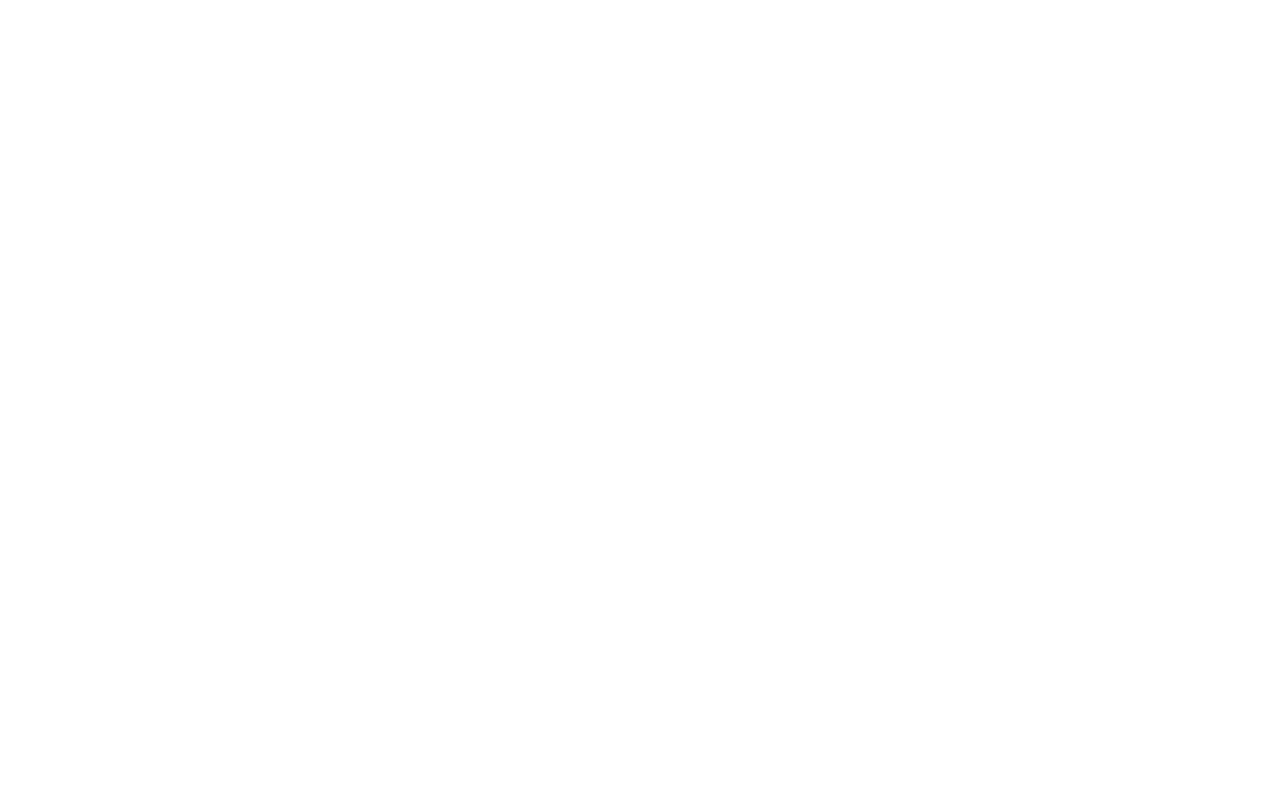
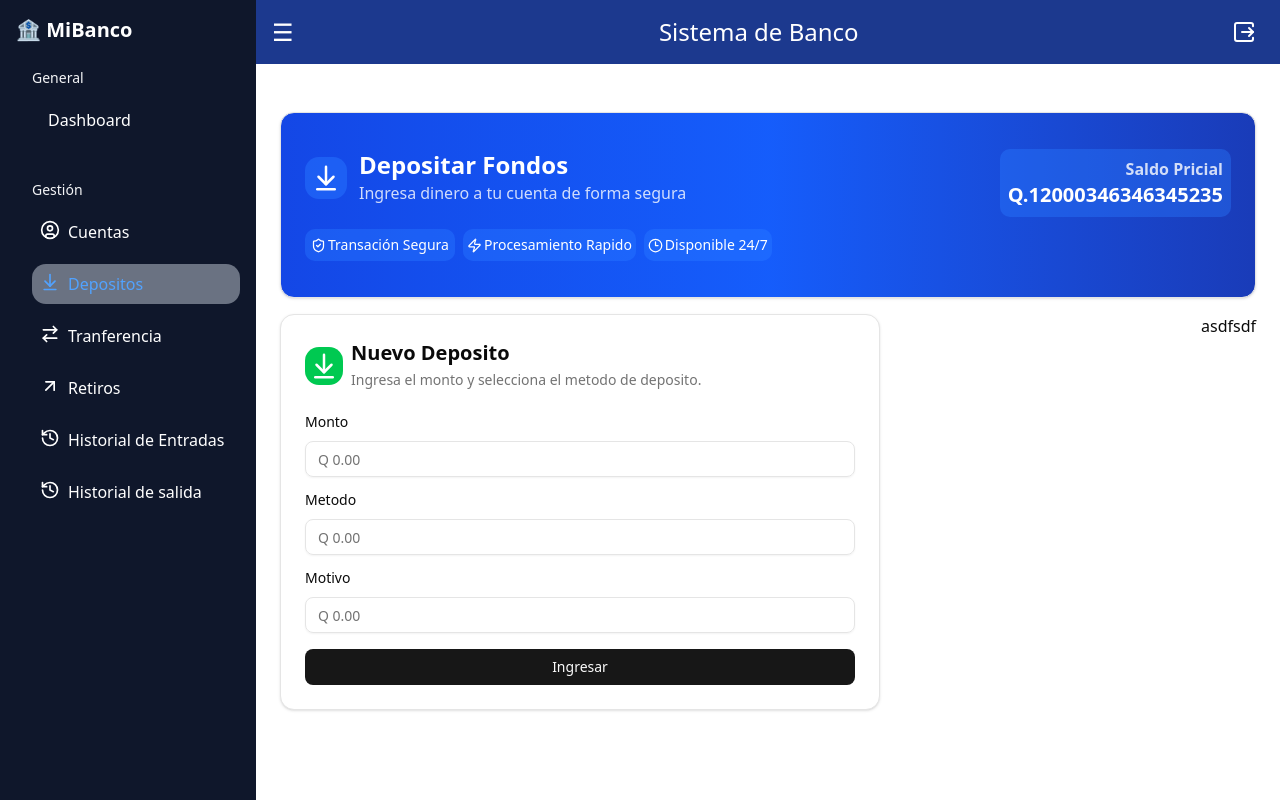
Before and after one commit to SantiagoQuiej/Sistema-de-Bancos, a React (Vite) app: page /deposito in a window 1280 px wide. Before the commit this address had no page. Built offline with nearby package versions, Linux system fonts and the light colour scheme; sample sign-in values are in the browser's storage.

Commit message:
Rutas nuevas

```diff
--- a/src/App.tsx
+++ b/src/App.tsx
@@ -3,6 +3,7 @@
 import DashBoard from "./pages/DashBoard";
 import MainLayout from "./components/MainLayout";
 import PrivateRoute from "./components/PrivateRoute";
+import DepositoPage from "./pages/DepositoPage";
 
 function App() {
   return (
@@ -12,6 +13,8 @@
         <Route element={<PrivateRoute />}>
           <Route element={<MainLayout />}>
             <Route path="/dashboard" element={<DashBoard />} />
+            <Route path="/deposito" element={<DepositoPage />} />
+            <Route path="/*" element={<h1>404 Page not Found</h1>} />
           </Route>
         </Route>
       </Routes>
--- /dev/null
+++ b/src/Validation/validacionDeposito.ts
@@ -0,0 +1,7 @@
+import { z } from "zod";
+
+export const validacionDeposito = z.object({
+  amount: z.string({ message: "Correo invalido" }),
+  method: z.string({ message: "sdfa" }),
+  reason: z.string({ message: "sdfa" }),
+});
--- a/src/components/ContentSidebard.tsx
+++ b/src/components/ContentSidebard.tsx
@@ -52,7 +52,7 @@
           className={({ isActive }) =>
             isActive
               ? "flex p-2 rounded-xl bg-gray-500 dark:bg-white/10 text-blue-400 dark:text-slate-500"
-              : "flex p-2 hover:bg-gray-100 rounded-xl transition ease-in dark:hover:bg-white/10"
+              : "flex p-2 hover:bg-gray-400 rounded-xl transition ease-in dark:hover:bg-white/10"
           }
         >
           <span className="ml-2">Dashboard</span>
@@ -68,7 +68,7 @@
               to={item.ruta}
               className={({ isActive }) =>
                 isActive
-                  ? "flex p-2 rounded-xl bg-gray-100 dark:bg-white/10 text-blue-700 dark:text-slate-500"
+                  ? "flex p-2 rounded-xl bg-gray-500 dark:bg-white/10 text-blue-400 dark:text-slate-500"
                   : "flex p-2 hover:bg-gray-400 rounded-xl transition ease-in dark:hover:bg-white/10"
               }
             >
--- /dev/null
+++ b/src/components/FormDeposite.tsx
@@ -0,0 +1,166 @@
+import { ArrowDownToLine, Clock3, ShieldCheck, Zap } from "lucide-react";
+import { Card, CardContent, CardHeader, CardTitle } from "./ui/card";
+import type { RootState } from "@/app/store";
+import { useSelector } from "react-redux";
+import { Button } from "./ui/button";
+import {
+  Form,
+  FormControl,
+  FormField,
+  FormItem,
+  FormLabel,
+  FormMessage,
+} from "./ui/form";
+import { Input } from "./ui/input";
+import { useForm } from "react-hook-form";
+import { zodResolver } from "@hookform/resolvers/zod";
+import type z from "zod";
+import { validacionDeposito } from "@/Validation/validacionDeposito";
+import { cn } from "@/lib/utils";
+// import type { validationLogin } from "@/Validation/validationLogin";
+
+const FormDeposite = () => {
+  const info = useSelector((state: RootState) => state.dashboardSlice.data);
+  const form = useForm<z.infer<typeof validacionDeposito>>({
+    resolver: zodResolver(validacionDeposito),
+    defaultValues: {
+      amount: "",
+      method: "",
+      reason: "",
+    },
+  });
+
+  const sendData = (date: z.infer<typeof validacionDeposito>) => {
+    console.log(date);
+  };
+  return (
+    <>
+      <div className="w-full h-fit">
+        <Card className="py-4 text-white mt-4 mb-4 border w-full bg-linear-to-r from-blue-700 via-blue-600 to-blue-800">
+          <CardContent className="flex justify-between gap-3 flex-wrap mt-5 mb-5">
+            <div className="flex flex-col">
+              <div className="flex gap-3">
+                <div className="rounded-xl  bg-blue-500/40 h-fit mt-2 p-1.5">
+                  <ArrowDownToLine size={30} />
+                </div>
+                <div>
+                  <h1 className="text-white font-bold text-2xl">
+                    Depositar Fondos
+                  </h1>
+                  <h1 className="text-white/80 font-medium">
+                    Ingresa dinero a tu cuenta de forma segura
+                  </h1>
+                </div>
+              </div>
+              <div className="flex gap-2 text-sm mt-6 flex-wrap">
+                <span className="bg-blue-500/35 rounded-lg font-medium p-1.5 flex gap-0.5 items-center">
+                  <ShieldCheck size={15} />
+                  Transación Segura
+                </span>
+                <span className="bg-blue-500/35 rounded-lg font-medium p-1 flex gap-0.5 items-center">
+                  <Zap size={15} />
+                  Procesamiento Rapido
+                </span>
+                <span className="rounded-lg bg-blue-500/35 font-medium p-1 flex gap-0.5 items-center">
+                  <Clock3 size={15} />
+                  Disponible 24/7
+                </span>
+              </div>
+            </div>
+            <div className=" flex flex-col items-end h-fit p-2 bg-blue-500/35 rounded-lg">
+              <span className="font-bold text-white/80">Saldo Pricial</span>
+              <h1 className="text-xl font-bold">
+                Q.{info.balance}346346345235
+              </h1>
+            </div>
+          </CardContent>
+        </Card>
+        <div className="flex justify-between flex-wrap">
+          <div className={cn("flex flex-col gap-6 w-70 sm:w-100 md:w-150")}>
+            <Card>
+              <CardHeader className="flex text-center">
+                <div className="rounded-xl text-white bg-green-500 h-fit mt-2 p-1">
+                  <ArrowDownToLine size={30} />
+                </div>
+                <div>
+                  <CardTitle className="text-xl text-start">
+                    Nuevo Deposito
+                  </CardTitle>
+                  <span className="text-muted-foreground text-start text-sm">
+                    Ingresa el monto y selecciona el metodo de deposito.
+                  </span>
+                </div>
+              </CardHeader>
+              <CardContent>
+                <Form {...form}>
+                  <form
+                    onSubmit={form.handleSubmit(sendData)}
+                    className="space-y-4"
+                  >
+                    <FormField
+                      control={form.control}
+                      name="amount"
+                      render={({ field }) => (
+                        <FormItem>
+                          <div>
+                            <FormLabel className="mb-3">Monto</FormLabel>
+                            <div>
+                              <FormControl>
+                                <Input placeholder="Q 0.00" {...field} />
+                              </FormControl>
+                              <FormMessage />
+                            </div>
+                          </div>
+                        </FormItem>
+                      )}
+                    />
+                    <FormField
+                      control={form.control}
+                      name="method"
+                      render={({ field }) => (
+                        <FormItem>
+                          <div>
+                            <FormLabel className="mb-3">Metodo</FormLabel>
+                            <div>
+                              <FormControl>
+                                <Input placeholder="Q 0.00" {...field} />
+                              </FormControl>
+                              <FormMessage />
+                            </div>
+                          </div>
+                        </FormItem>
+                      )}
+                    />
+                    <FormField
+                      control={form.control}
+                      name="reason"
+                      render={({ field }) => (
+                        <FormItem>
+                          <div>
+                            <FormLabel className="mb-3">Motivo</FormLabel>
+                            <div>
+                              <FormControl>
+                                <Input placeholder="Q 0.00" {...field} />
+                              </FormControl>
+                              <FormMessage />
+                            </div>
+                          </div>
+                        </FormItem>
+                      )}
+                    />
+                    <Button type="submit" className="w-full">
+                      Ingresar
+                    </Button>
+                  </form>
+                </Form>
+              </CardContent>
+            </Card>
+          </div>
+          <div>asdfsdf</div>
+        </div>
+      </div>
+    </>
+  );
+};
+
+export default FormDeposite;
--- a/src/components/PrivateRoute.tsx
+++ b/src/components/PrivateRoute.tsx
@@ -1,9 +1,7 @@
-import { useSelector } from "react-redux";
 import { Navigate, Outlet } from "react-router-dom";
-import type { RootState } from "@/app/store";
 
 const PrivateRoute = () => {
-  const { loginstate } = useSelector((state: RootState) => state.loginSlice);
+  const loginstate = localStorage.getItem("login");
 
   return loginstate ? <Outlet /> : <Navigate to="/" />;
 };
--- a/src/pages/DashBoard.tsx
+++ b/src/pages/DashBoard.tsx
@@ -3,7 +3,7 @@
 const DashBoard = () => {
   return (
     <>
-      <div className="flex flex-col gap-4 py-4 md:gap-6 md:py-6">
+      <div className="flex flex-col gap-4 py-4 md:gap-6 md:py-2">
         <DashboardDate />
       </div>
     </>
--- /dev/null
+++ b/src/pages/DepositoPage.tsx
@@ -0,0 +1,11 @@
+import FormDeposite from "@/components/FormDeposite";
+
+const DepositoPage = () => {
+  return (
+    <div className="flex flex-col gap-4 py-4 md:gap-6 md:py-2">
+      <FormDeposite />
+    </div>
+  );
+};
+
+export default DepositoPage;
```
